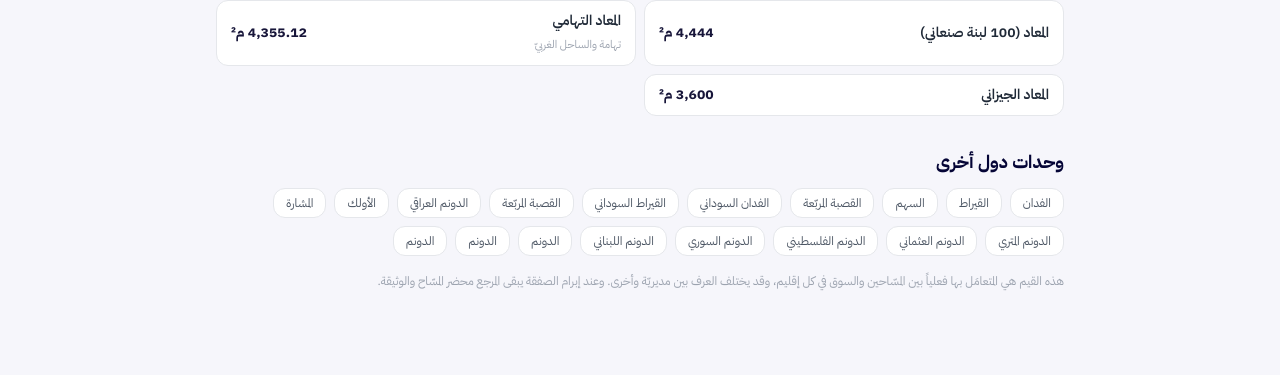
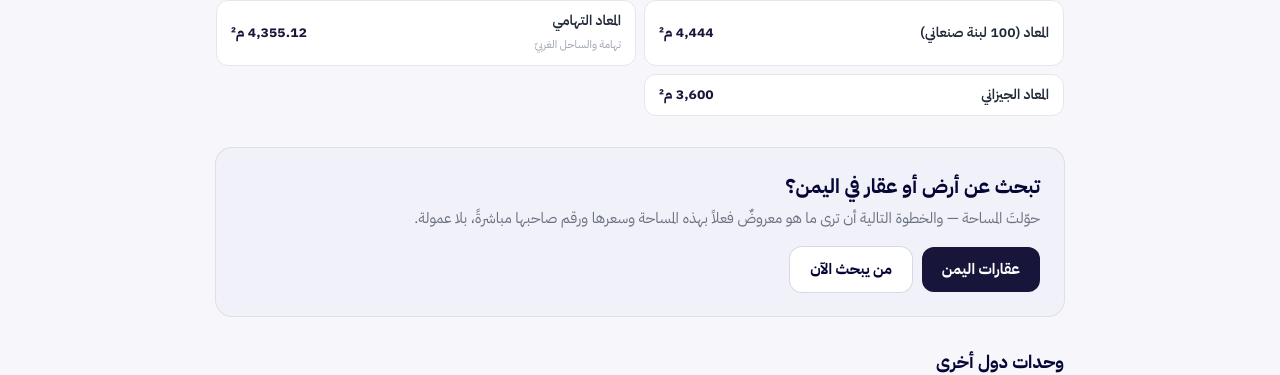
Before and after one commit to maskani-ye/maskani_web, a Next.js app: page /tools/area-converter/libnah-sanaani in a window 1280 px wide. Shown: the part 2063-2438 px from the top of the page. Built offline with nearby package versions, Linux system fonts and the light colour scheme; no server answers.

Commit message:
seo: روابط داخلية بلا تحويلات · الأدوات والمقالات تربط سوقها · اسم السوق مصدر واحد

```diff
--- a/app/blog/[slug]/page.tsx
+++ b/app/blog/[slug]/page.tsx
@@ -1,5 +1,6 @@
 import type { Metadata } from "next";
 import { notFound } from "next/navigation";
+import { isMarket, MARKET_NAMES, type MarketCode } from "@/lib/markets";
 import Link from "@/components/nav/MarketLink";
 import { JsonLd } from "@/components/JsonLd";
 import { Breadcrumbs } from "@/components/Breadcrumbs";
@@ -26,6 +27,8 @@ interface ArticleCard {
   author_name: string; reading_minutes: number; published_at: string | null;
 }
 interface Article extends ArticleCard {
+  /** رمز سوق المقال — فارغ يعني مقالاً عامّاً. */
+  country_code?: string | null;
   body: string;
   meta_title: string; meta_description: string; meta_keywords: string;
   updated_at: string; views_count: number; tags: string[];
@@ -89,6 +92,11 @@ export default async function ArticlePage(
   if (!a) notFound();
 
   const url = `${SITE_URL}/blog/${slug}`;
+  // سوق المقال — يُبنى منه رابطٌ دقيق بدل مسارٍ مجرّد يُحوَّل إلى الافتراضيّ.
+  const market = isMarket((a.country_code || "").toLowerCase())
+    ? (a.country_code as string).toLowerCase()
+    : null;
+  const marketName = market ? MARKET_NAMES[market as MarketCode] : "";
 
   return (
     <div className="max-w-3xl mx-auto px-4 sm:px-6 py-8">
@@ -171,7 +179,16 @@ export default async function ArticlePage(
         <p className="text-white/80 text-sm mb-4">انشره مجاناً على مسكني ويصلك الباحث على رقمك مباشرة — بلا عمولة.</p>
         <div className="flex flex-wrap gap-2 justify-center">
           <Link href="/properties/create" className="inline-block bg-white text-primary font-bold rounded-xl px-6 py-2.5 hover:bg-white/90 transition-colors">أضِف عقارك مجاناً</Link>
-          <Link href="/properties" className="inline-block border border-white/60 text-white font-bold rounded-xl px-6 py-2.5 hover:bg-white/10 transition-colors">تصفّح العقارات</Link>
+          {/* ⚠️ **رابطٌ إلى سوق المقال لا إلى مسارٍ يُحوَّل.** كان `/properties`
+              وهو تحويلة 308 إلى السوق الافتراضيّ — فمقالٌ عن الطابو العراقيّ
+              يُنزل قارئه في سوق اليمن. والمقال صار يحمل سوقه (`country_code`)
+              فالرابط يصير دقيقاً، والمقال العامّ يبقى على المسار المجرّد. */}
+          <Link
+            href={market ? `/${market}/properties` : "/properties"}
+            className="inline-block border border-white/60 text-white font-bold rounded-xl px-6 py-2.5 hover:bg-white/10 transition-colors"
+          >
+            {market ? `تصفّح عقارات ${marketName}` : "تصفّح العقارات"}
+          </Link>
         </div>
       </div>
 
--- a/app/tools/area-converter/[unit]/page.tsx
+++ b/app/tools/area-converter/[unit]/page.tsx
@@ -1,5 +1,6 @@
 import type { Metadata } from "next";
 import Link from "next/link";
+import { isMarket } from "@/lib/markets";
 import { notFound } from "next/navigation";
 import { JsonLd } from "@/components/JsonLd";
 import { Breadcrumbs } from "@/components/Breadcrumbs";
@@ -63,6 +64,9 @@ export default async function UnitPage({ params }: { params: Promise<{ unit: str
   if (!u) notFound();
 
   const country = countryByCode(u.country);
+  // سوق المنصّة المقابل لدولة الوحدة — الوحدات المعياريّة («*») ودولٌ لا سوق
+  // لها (السودان · فلسطين …) لا تُنتج رابطاً: وعدٌ بسوقٍ لا نملكه أسوأ من صمت.
+  const marketCode = isMarket(u.country.toLowerCase()) ? u.country.toLowerCase() : null;
   const siblings = u.country === "*"
     ? GLOBAL_UNITS.filter((x) => x.key !== u.key)
     : unitsOfCountry(u.country).filter((x) => x.key !== u.key);
@@ -196,6 +200,38 @@ export default async function UnitPage({ params }: { params: Promise<{ unit: str
         </section>
       )}
 
+      {/* ⚠️ **22,263 ظهوراً في ثلاثين يوماً على صفحات الأدوات — و210 نقرة
+          للموقع كلّه.** استعلامات «القيراط كم متر» يجيب عنها جوجل في النتيجة
+          نفسها فلا يدخل الزائر، ومن يدخل لا يجد **بابا واحداً إلى العقارات**:
+          الصفحة تحوّل ولا تعرض. وهذه الوحدة تعرف دولتها (`u.country`) فالسوق
+          معروفٌ بلا تخمين — والرابط يمرّر سُلطة هذه الصفحات إلى صفحات البيع
+          بدل أن تُهدر، ويحوّل زائراً يقيس أرضاً إلى زائرٍ يبحث عنها. */}
+      {marketCode && (
+        <section className="mb-8 rounded-2xl bg-primary-50 ring-1 ring-primary/10 p-5 sm:p-6">
+          <h2 className="text-h3 text-ink">
+            تبحث عن أرض أو عقار في {country?.name}؟
+          </h2>
+          <p className="mt-1.5 text-body leading-relaxed text-muted">
+            حوّلتَ المساحة — والخطوة التالية أن ترى ما هو معروضٌ فعلاً بهذه المساحة
+            وسعرها ورقم صاحبها مباشرةً، بلا عمولة.
+          </p>
+          <div className="mt-4 flex flex-wrap gap-2.5">
+            <Link
+              href={`/${marketCode}/properties`}
+              className="rounded-xl bg-primary px-5 py-2.5 text-body font-bold text-white transition-colors hover:bg-primary-600"
+            >
+              عقارات {country?.name}
+            </Link>
+            <Link
+              href={`/${marketCode}/requests`}
+              className="rounded-xl bg-white px-5 py-2.5 text-body font-bold text-ink ring-1 ring-ink/10 transition-colors hover:bg-cream"
+            >
+              من يبحث الآن
+            </Link>
+          </div>
+        </section>
+      )}
+
       <section>
         <h2 className="text-lg font-bold text-ink mb-3">وحدات دول أخرى</h2>
         <div className="flex flex-wrap gap-2">
--- a/components/nav/MarketLink.tsx
+++ b/components/nav/MarketLink.tsx
@@ -9,6 +9,17 @@
  * سوق الكعكة — أو إلى السوق الافتراضي إن لم تكن. تعديل ثلاثين موضعاً يدوياً
  * يُصلح اليوم ويترك الغد: أوّل رابط جديد يكتبه أحدنا يعود إلى العطل نفسه.
  *
+ * ⚠️ **ولا يُترك الرابط مجرّداً على صفحةٍ غير سوقية.** على `/tools` و`/blog`
+ * و`/about` لا يحمل المسار سوقاً، فكان المكوّن يُصدِر `/properties` — وهو
+ * **مسارٌ يُحوَّل 308**. فيقرأ الزاحف رابطاً داخلياً إلى تحويلة في كل صفحةٍ
+ * عابرة للأسواق، ومنها صفحات الأدوات التي تحمل وحدها **22,263 ظهوراً** في
+ * ثلاثين يوماً. الرابط الداخليّ إلى تحويلة يبدّد سُلطتها ويبطئ الزحف.
+ *
+ * الحلّ يفصل ما يراه الزاحف عمّا يذهب إليه المستخدم: **التصيير الأوّل** (وهو
+ * ما يُخزَّن ويُقرأ آلياً) يحمل السوق الافتراضيّ — رابطٌ حقيقيّ يردّ 200 —
+ * ثمّ يُبدَّل بعد الترطيب إلى سوق الزائر من كعكة `mk_market`. فلا مسار مُحوَّل
+ * في HTML، ولا مستخدمٌ يُنقل إلى سوقٍ ليس سوقه.
+ *
  * ⚠️ **ولا تُبادَأ إلا جذور الأقسام**: `/properties` → `/sa/properties`، أمّا
  * `/properties/123` فتبقى كما هي — العقار كيانٌ واحد لا نسخة لكل سوق، وبادئةٌ
  * له تعني مساراً غير موجود (404). وكذلك `/blog` و`/about` و`/auth` وغيرها:
@@ -17,17 +28,29 @@
 
 import NextLink from "next/link";
 import { usePathname } from "next/navigation";
-import { forwardRef } from "react";
-import { isMarket, splitMarket } from "@/lib/markets";
+import { forwardRef, useEffect, useState } from "react";
+import { DEFAULT_MARKET, isMarket, splitMarket } from "@/lib/markets";
 
 /** الأقسام التابعة لسوق — جذورها وحدها تُبادَأ. */
 const SECTION_ROOT = /^\/(properties|services|requests|jobs)(\?.*)?$/;
 
 export function useMarketHref() {
   const pathname = usePathname();
-  const { market } = splitMarket(pathname || "/");
+  const { market: fromPath } = splitMarket(pathname || "/");
+
+  // سوق الكعكة يُقرأ **بعد الترطيب** لا أثناء التصيير: قراءته في التصيير
+  // تُنتج اختلافاً بين ما يُصيّره الخادم وما يُصيّره المتصفّح.
+  const [fromCookie, setFromCookie] = useState<string | null>(null);
+  useEffect(() => {
+    if (fromPath) return;
+    const m = document.cookie.match(/(?:^|;\s*)mk_market=([a-z]{2})/i);
+    if (m && isMarket(m[1].toLowerCase())) setFromCookie(m[1].toLowerCase());
+  }, [fromPath]);
+
+  const market =
+    (fromPath && isMarket(fromPath) && fromPath) || fromCookie || DEFAULT_MARKET;
+
   return (href: string): string => {
-    if (!market || !isMarket(market)) return href;
     const m = SECTION_ROOT.exec(href);
     return m ? `/${market}/${m[1]}${m[2] ?? ""}` : href;
   };
--- a/lib/markets.ts
+++ b/lib/markets.ts
@@ -13,6 +13,22 @@ export const MARKETS = ["ye", "sa", "jo", "eg", "iq", "om"] as const;
 export type MarketCode = (typeof MARKETS)[number];
 
 export const DEFAULT_MARKET: MarketCode = "ye";
+
+/**
+ * اسم كل سوق بالعربية — للنصوص التي تُبنى في الخادم قبل تحميل سياق الدول.
+ *
+ * ⚠️ **مصدرٌ واحد لا نسخةٌ في كل صفحة.** الأسماء تُكتب في نصوص الروابط
+ * («تصفّح عقارات العراق») وفي عناوين الصفحات، وتكرارها يعني أنّ تصحيح اسمٍ
+ * واحد يحتاج تعقّبه في ملفّات شتّى.
+ */
+export const MARKET_NAMES: Record<MarketCode, string> = {
+  ye: "اليمن",
+  sa: "السعودية",
+  jo: "الأردن",
+  eg: "مصر",
+  iq: "العراق",
+  om: "عُمان",
+};
 
 export function isMarket(code: string | undefined | null): code is MarketCode {
   return !!code && (MARKETS as readonly string[]).includes(code.toLowerCase());
```
